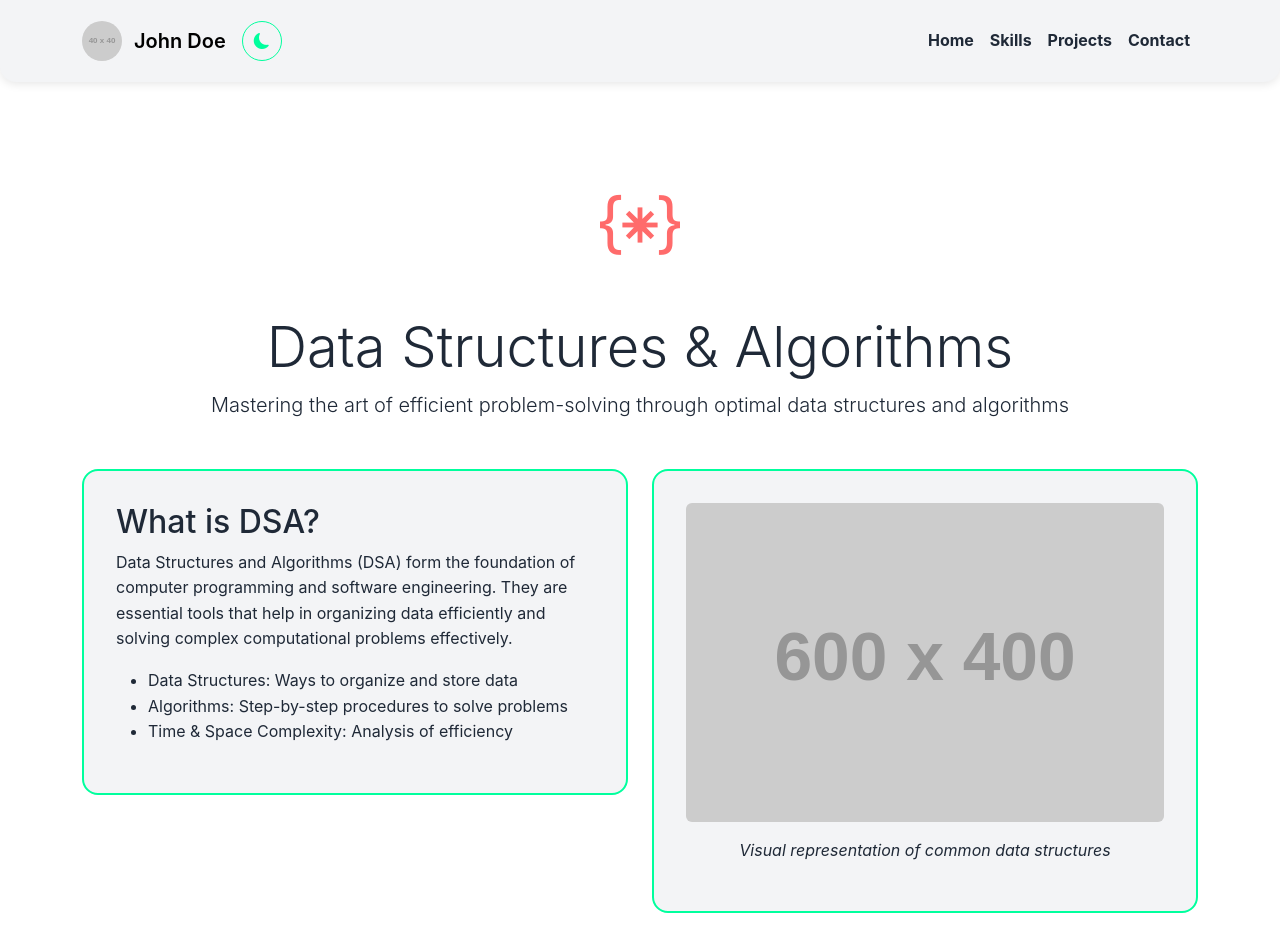
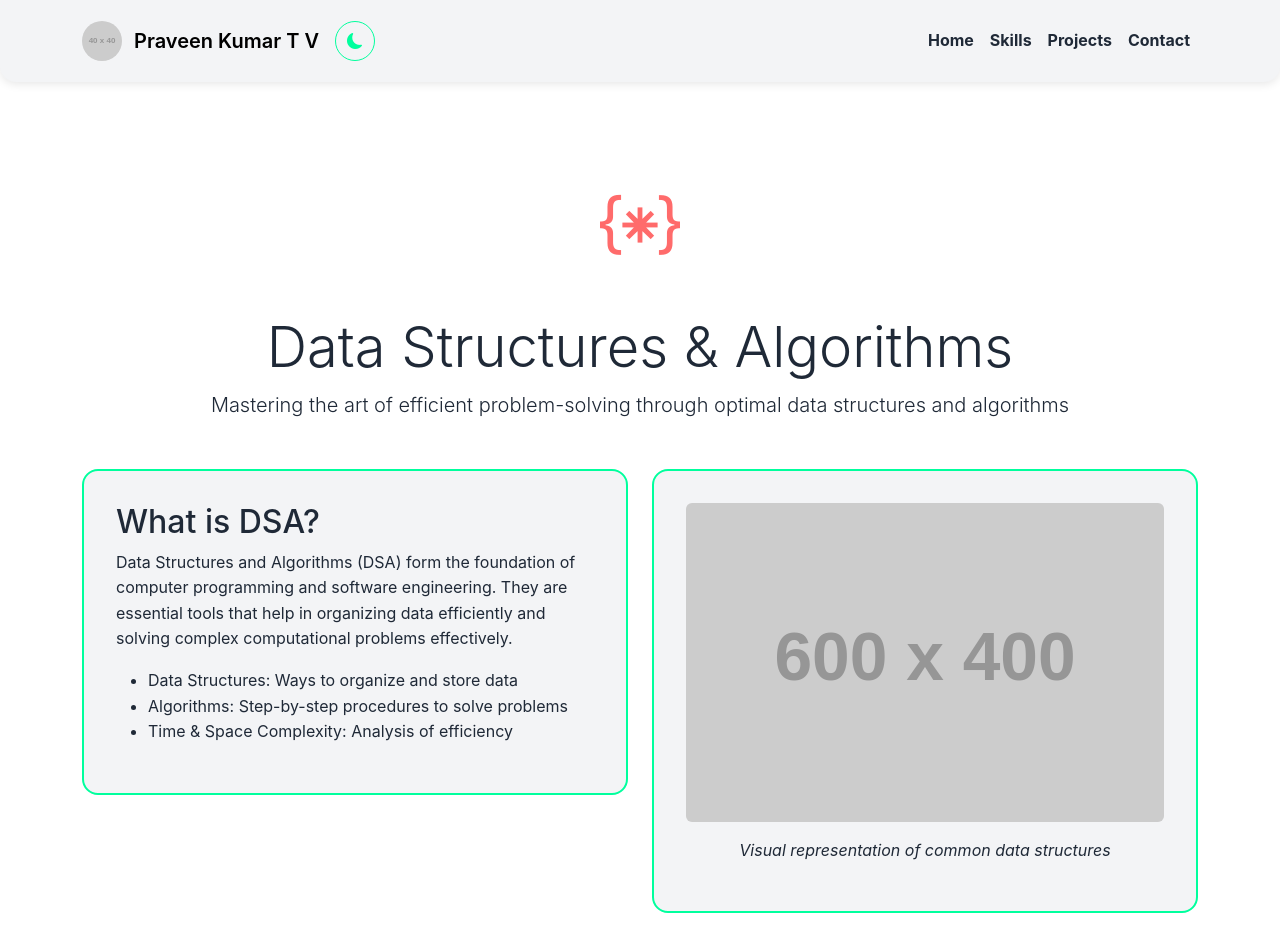
Before and after one commit to PraveenKumarTV/Portfolio1, a website built with Vite: page skill-dsa.html in a window 1280 px wide. Shown: the top 948 px of the page. Built offline with nearby package versions, Linux system fonts and the light colour scheme; placeholder pictures from the web are drawn by us.

Commit message:
till skills page

```diff
--- a/skill-dsa.html
+++ b/skill-dsa.html
@@ -14,7 +14,7 @@
       <div class="container">
         <a class="navbar-brand" href="index.html">
           <img src="https://placehold.co/40x40" alt="Logo" class="logo">
-          <span>John Doe</span>
+          <span>Praveen Kumar T V</span>
         </a>
         <div class="d-flex align-items-center">
           <button id="theme-toggle" class="btn btn-outline-primary me-3">
```
Also changed, not shown: skill-oops.html (+1 -1 lines), skill-webdev.html (+1 -1 lines), skills.html (+1 -1 lines).
